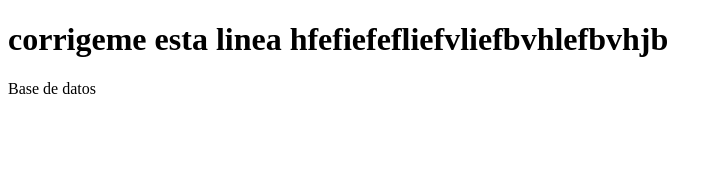
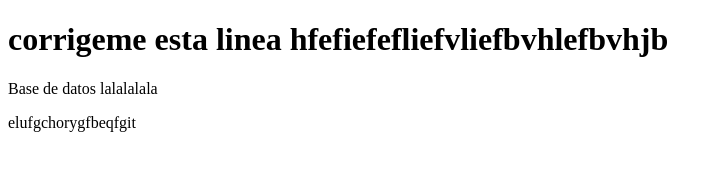
Before and after one commit to JonathanADB/ProyectoBBDD_Penascal, a plain HTML site: page index.html in a window 1280 px wide. Shown: the whole page, without its empty margins (0-722 px from the left). Drawn offline with Linux system fonts and the light colour scheme.

Commit message:
nueva rama

```diff
--- a/index.html
+++ b/index.html
@@ -7,6 +7,7 @@
 </head>
 <body>
     <h1>corrigeme esta linea hfefiefefliefvliefbvhlefbvhjb</h1>
-    <p>Base de datos</p>
+    <p>Base de datos lalalalala </p>
+    <p>elufgchorygfbeqfgit </p>
 </body>
 </html>
```
